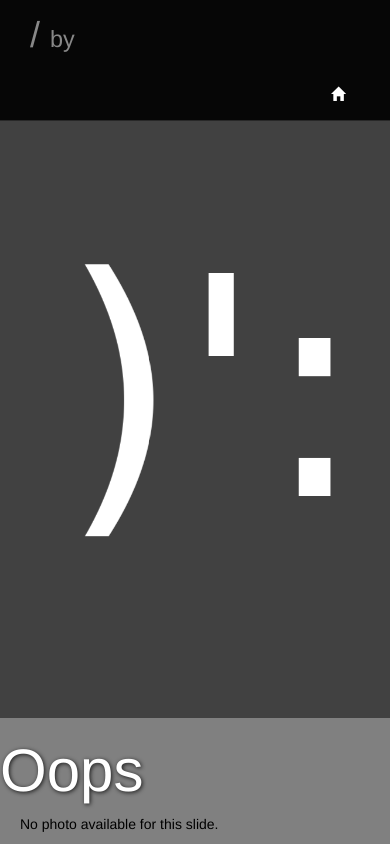
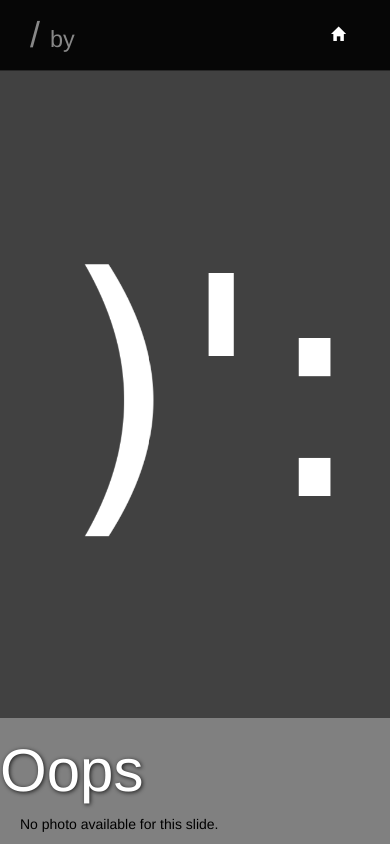
Before and after one commit to aimxhaisse/siduree, a Flask app: template app/templates/view-slide.html in a window 390 px wide. Run offline with Flask 2, Linux system fonts and the light colour scheme; the template is opened without the code that fills it, so the values that code supplies are empty; some libraries are stand-ins or nearby versions; some web fonts are replaced.

Commit message:
[app] view-slide cosmetics.

```diff
--- a/app/static/css/siduree-slide.css
+++ b/app/static/css/siduree-slide.css
@@ -61,7 +61,7 @@ body, html {
     margin-top: 10px;
 }
 
-.header-right-items {
+.header-right-items li {
     margin-top: 10px;
 }
 
--- a/app/templates/base-slide.html
+++ b/app/templates/base-slide.html
@@ -25,14 +25,14 @@
 
     <div class="container-fluid navbar navbar-default navbar-fixed-top" id="view-slide-top">
       <div class="row">
-	<div class="navbar-header col-md-9">
+	<div class="navbar-header col-md-9 col-xs-9">
           <h1>
 	    <span class="text-muted">{{ nb_offset }}/{{ nb_items }}</span>
 	    {{ slide.title }} <small>by <a href="{{ url_for('view_user', user_id = slide.journey.user.id) }}">{{ slide.journey.user.login }}</a></small>
 	  </h1>
 	</div>
 
-	<div class="col-md-3">
+	<div class="col-md-3 col-xs-3">
 	  <ul class="header-right-items nav nav-pills pull-right">
 	    {% if next_slide %}
 	    <li>
```
